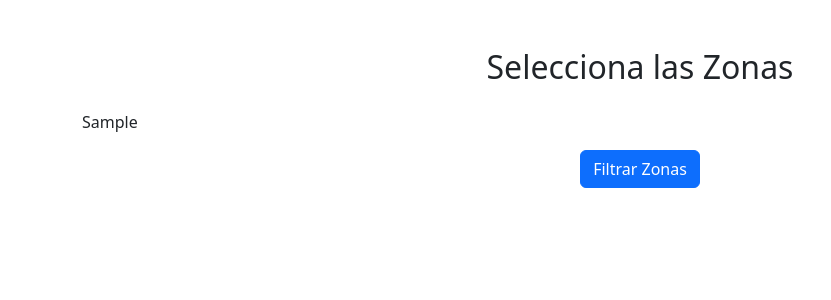
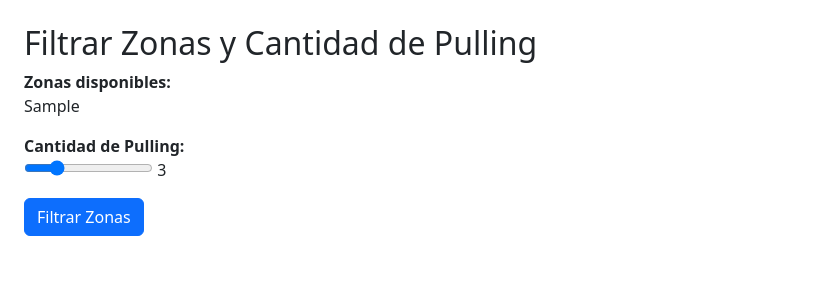
Before and after one commit to Lucianogalizia/PULLING-ultimo, a Flask app: template templates/filter_zonas.html in a window 1280 px wide. Shown: the top 300 px of the page, without its empty margins (0-831 px from the left). Run offline with Flask 2, Linux system fonts and the light colour scheme; the template is opened without the code that fills it: most values are stand-ins (such as "Sample title", 1, 10 or a date in 2020).

Commit message:
Update filter_zonas.html

```diff
--- a/templates/filter_zonas.html
+++ b/templates/filter_zonas.html
@@ -2,31 +2,37 @@
 <html lang="es">
 <head>
   <meta charset="UTF-8">
-  <meta name="viewport" content="width=device-width, initial-scale=1">
-  <title>Filtrar Zonas - MiApp</title>
-  <link href="https://cdn.jsdelivr.net/npm/bootstrap@5.3.0/dist/css/bootstrap.min.css" rel="stylesheet">
+  <title>Filtrar Zonas</title>
+  <link rel="stylesheet" href="https://cdn.jsdelivr.net/npm/bootstrap@5.3.0/dist/css/bootstrap.min.css">
 </head>
-<body>
-  <div class="container mt-5">
-    <h2 class="text-center mb-4">Selecciona las Zonas</h2>
+<body class="p-4">
+  <h2>Filtrar Zonas y Cantidad de Pulling</h2>
+
   {% with messages = get_flashed_messages() %}
     {% if messages %}
-        <div class="alert alert-warning">
+      <div class="alert alert-info">
         {% for message in messages %}
           <p>{{ message }}</p>
         {% endfor %}
       </div>
     {% endif %}
   {% endwith %}
-    <form action="{{ url_for('filter_zonas') }}" method="post">
+
+  <form method="POST">
     <div class="mb-3">
+      <label><strong>Zonas disponibles:</strong></label><br>
       {{ checkbox_html|safe }}
     </div>
-      <div class="text-center">
+
+    <div class="mb-3">
+      <label><strong>Cantidad de Pulling:</strong></label><br>
+      <input type="range" min="1" max="10" value="3"
+             id="pulling_count_slider" name="pulling_count"
+             oninput="this.nextElementSibling.value = this.value">
+      <output>3</output>
+    </div>
+
     <button type="submit" class="btn btn-primary">Filtrar Zonas</button>
-      </div>
   </form>
-  </div>
-  <script src="https://cdn.jsdelivr.net/npm/bootstrap@5.3.0/dist/js/bootstrap.bundle.min.js"></script>
 </body>
 </html>
```
Lines whose indentation alone changed are shown as unchanged.
